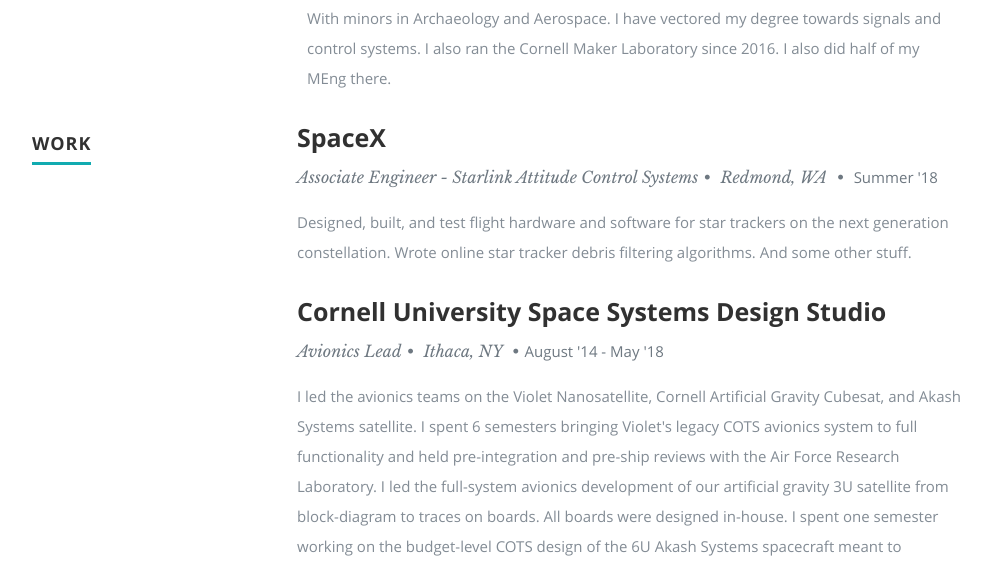
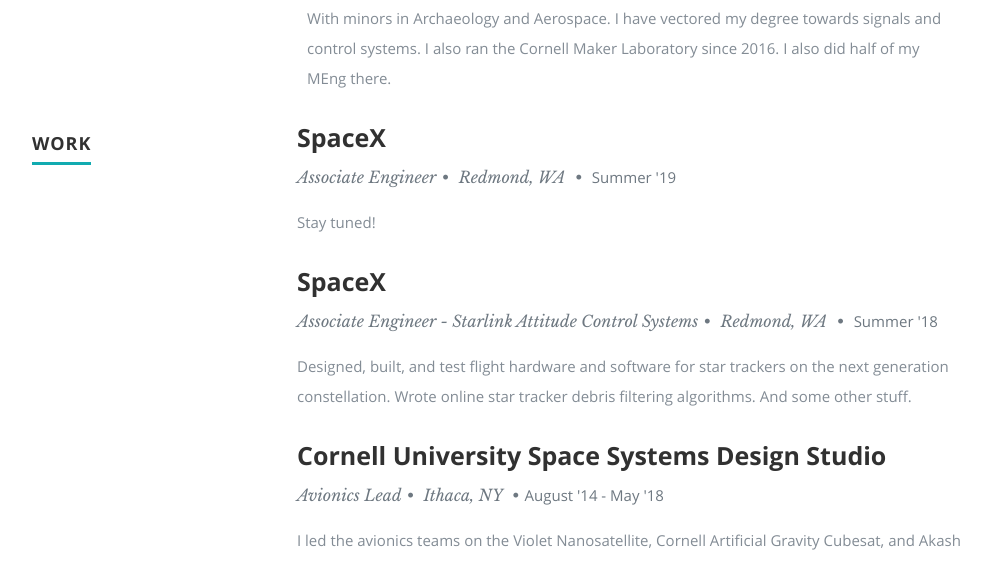
Before and after one commit to Lysandr/lysandrou.com, a plain HTML site: page index.html in a window 1280 px wide. Shown: the part 2714-3276 px from the top of the page, without its empty margins (98-1089 px from the left). Drawn offline with nearby package versions, Linux system fonts and the light colour scheme.

Commit message:
updated one thing

```diff
--- a/index.html
+++ b/index.html
@@ -657,6 +657,14 @@
                <div class="row item">
                   <div class="twelve columns">
                      <h3>SpaceX</h3>
+                     <p class="info">Associate Engineer<span>&bull;</span> Redmond, WA <span>&bull;</span> <em class="date">Summer '19</em></p>
+                     <p> Stay tuned!</p>
+                  </div>
+               </div> <!-- item end -->
+
+               <div class="row item">
+                  <div class="twelve columns">
+                     <h3>SpaceX</h3>
                      <p class="info">Associate Engineer - Starlink Attitude Control Systems<span>&bull;</span> Redmond, WA <span>&bull;</span> <em class="date">Summer '18</em></p>
                      <p> Designed, built, and test flight hardware and software for star trackers on the next generation constellation. Wrote online star tracker debris filtering algorithms. And some other stuff.</p>
                   </div>
```
